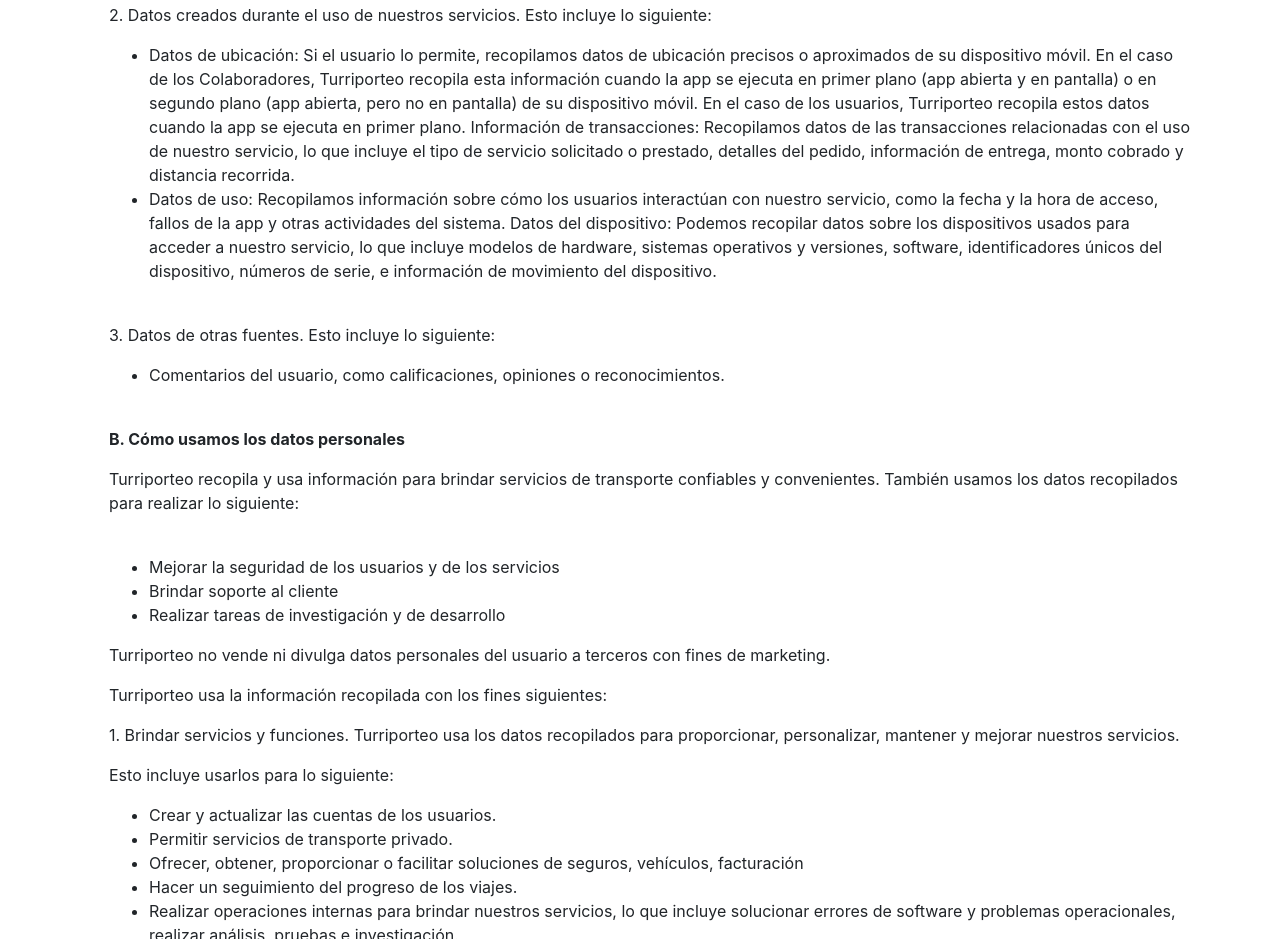
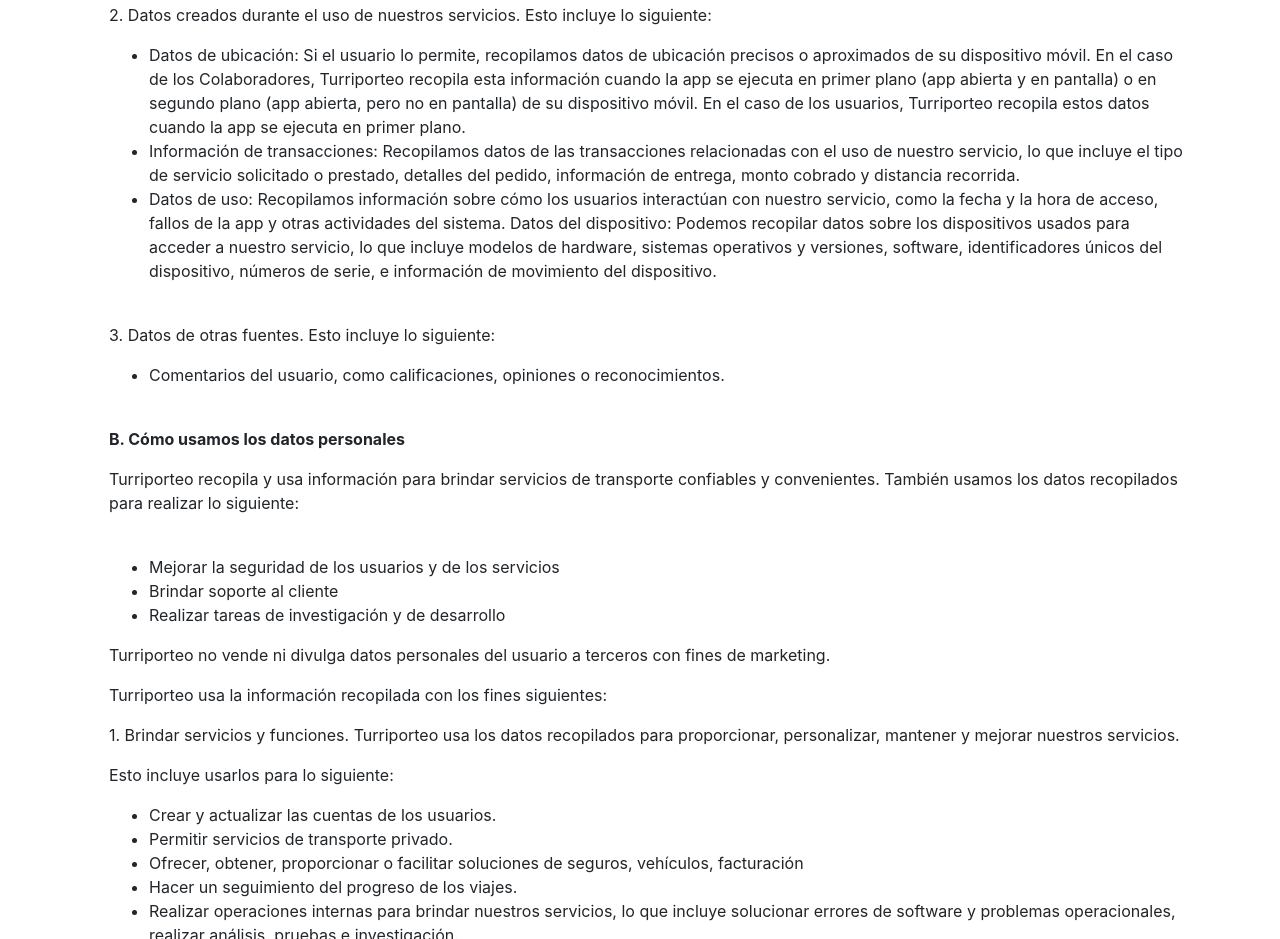
Before and after one commit to nayrban/turriporteo-policy, a plain HTML site: page public/index.html in a window 1280 px wide. Shown: the part 1639-2578 px from the top of the page. Drawn offline with nearby package versions, Linux system fonts and the light colour scheme.

Commit message:
Update index.html
EN Recopilación de Datos, en el punto 2, habían 2 bullets en 1

```diff
--- a/public/index.html
+++ b/public/index.html
@@ -85,11 +85,11 @@
             (app abierta y en pantalla) o en segundo plano (app abierta, pero no en pantalla) de su dispositivo móvil.
             En el caso de
             los usuarios, Turriporteo recopila estos datos cuando la app se ejecuta en primer plano.
+          </li>
+          <li>
             Información de transacciones: Recopilamos datos de las transacciones relacionadas con el uso de nuestro
-            servicio, lo que
-            incluye el tipo de servicio solicitado o prestado, detalles del pedido, información de entrega, monto
-            cobrado y
-            distancia recorrida.
+            servicio, lo que incluye el tipo de servicio solicitado o prestado, detalles del pedido, información de entrega, monto
+            cobrado y distancia recorrida.
           </li>
           <li>
             Datos de uso: Recopilamos información sobre cómo los usuarios interactúan con nuestro servicio, como la
```
